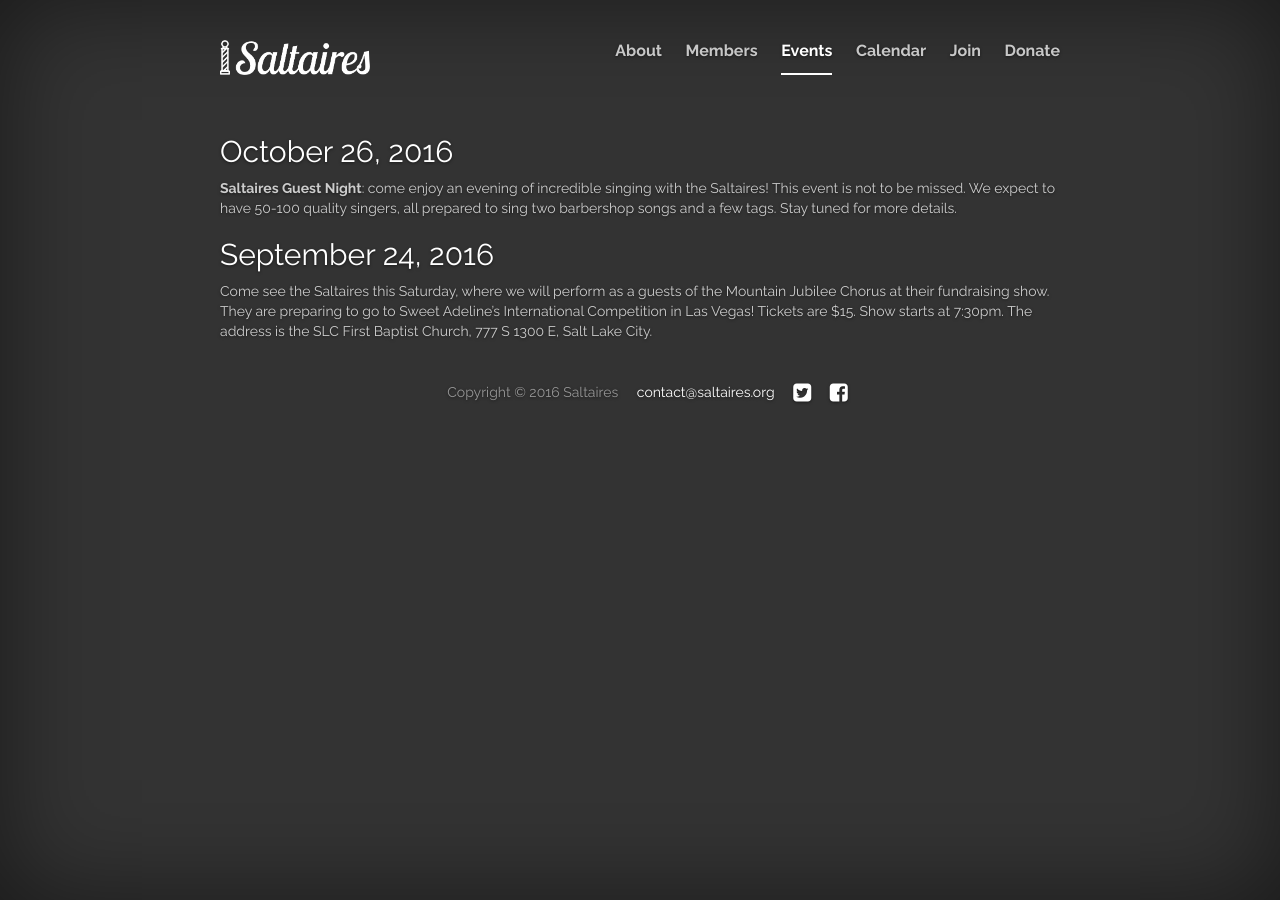
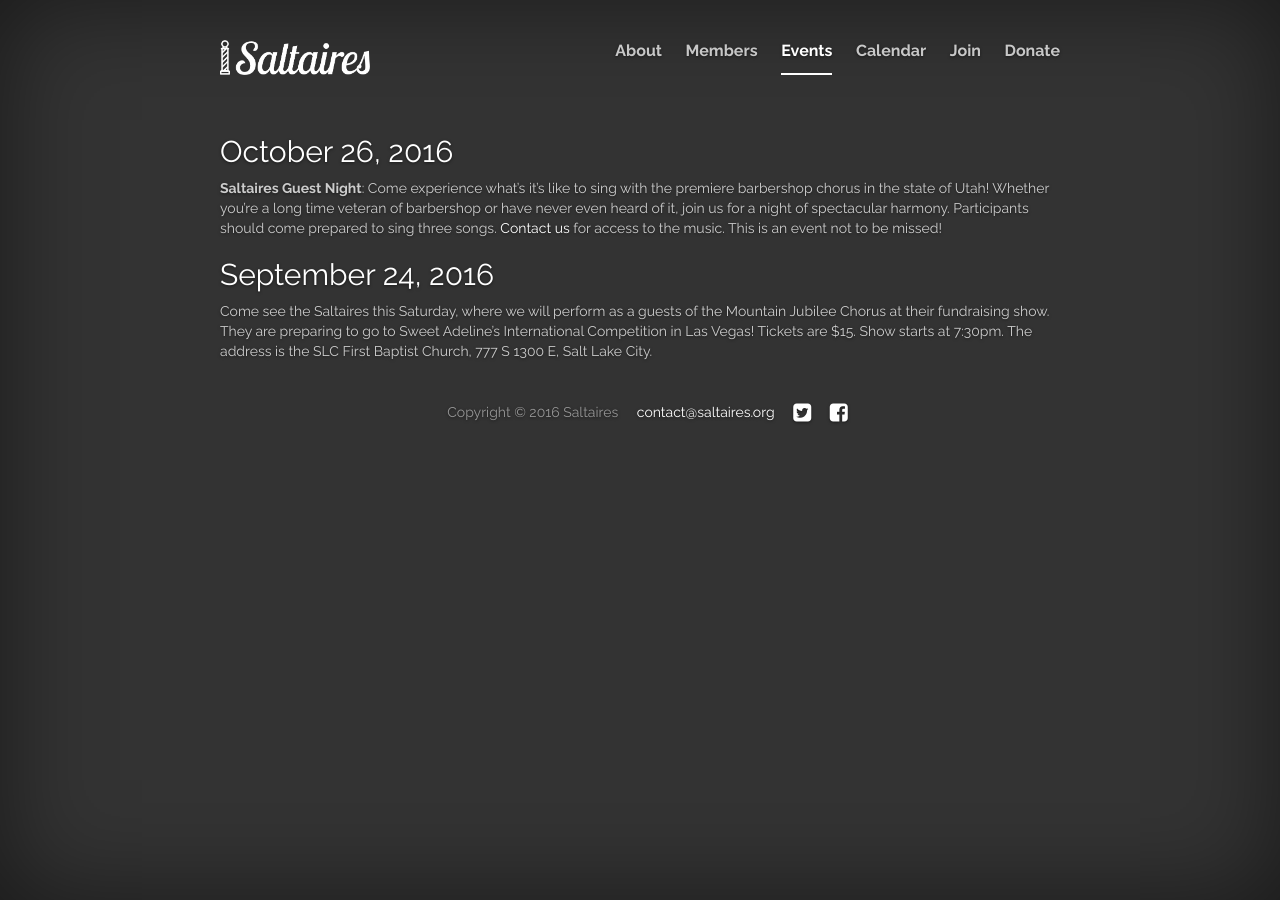
Before and after one commit to cayblood/saltaires, a Jekyll site: the page built from jekyll-site/events.md, in a window 1280 px wide. Built offline with Jekyll 4.4.1, drawn with Linux system fonts in a browser that asks for light colours; nearby versions of some CDN libraries; library files that are not in the unit come from our copies.

Commit message:
Updated info on Saltaires guest night Fall 2016

```diff
--- a/jekyll-site/events.md
+++ b/jekyll-site/events.md
@@ -6,7 +6,7 @@
 
 ## October 26, 2016
 
-**Saltaires Guest Night**: come enjoy an evening of incredible singing with the Saltaires! This event is not to be missed. We expect to have 50-100 quality singers, all prepared to sing two barbershop songs and a few tags. Stay tuned for more details.
+**Saltaires Guest Night**: Come experience what's it's like to sing with the premiere barbershop chorus in the state of Utah! Whether you're a long time veteran of barbershop or have never even heard of it, join us for a night of spectacular harmony. Participants should come prepared to sing three songs. [Contact us](mailto:contact@saltaires.org) for access to the music. This is an event not to be missed!
 
 ## September 24, 2016
 
```
